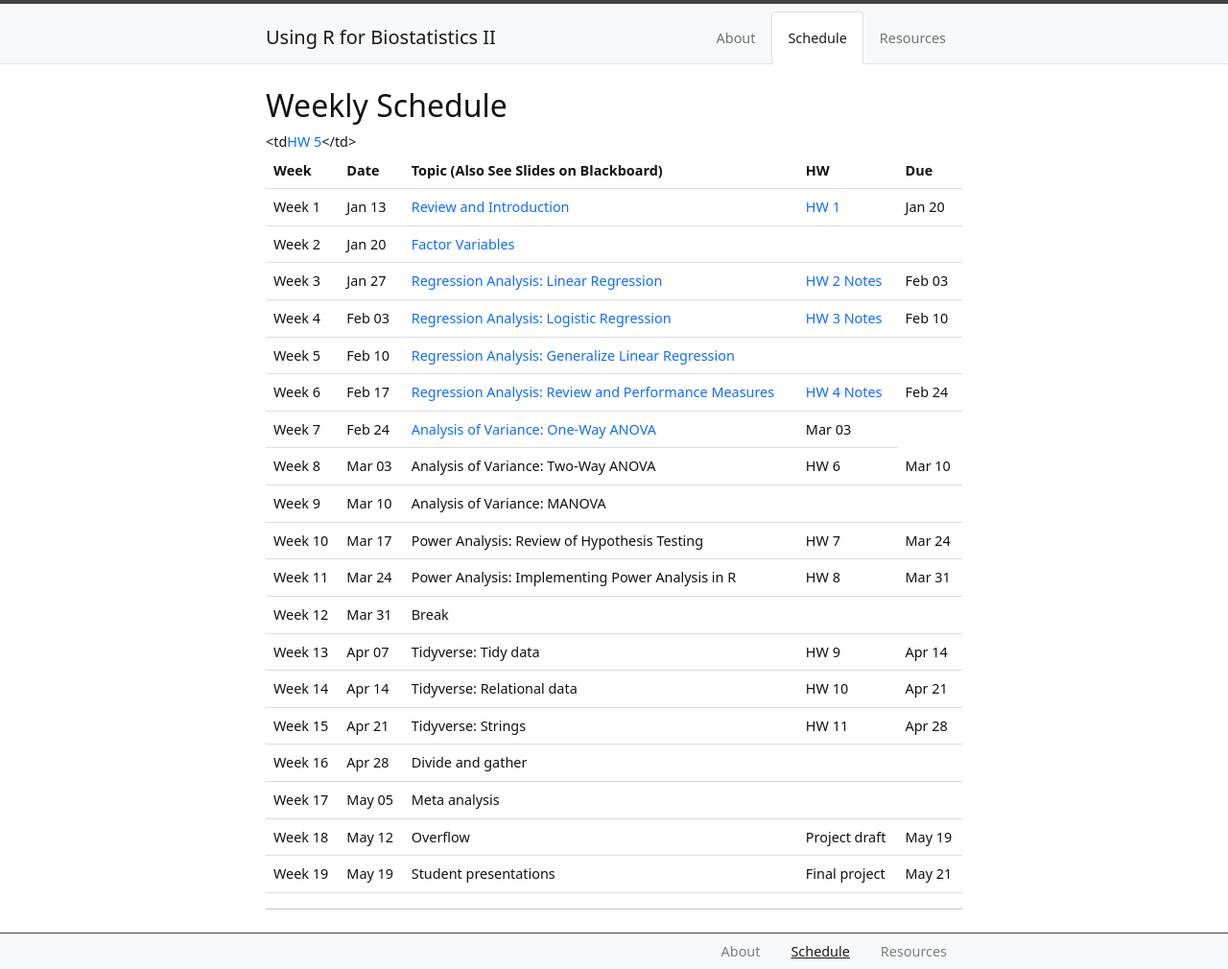
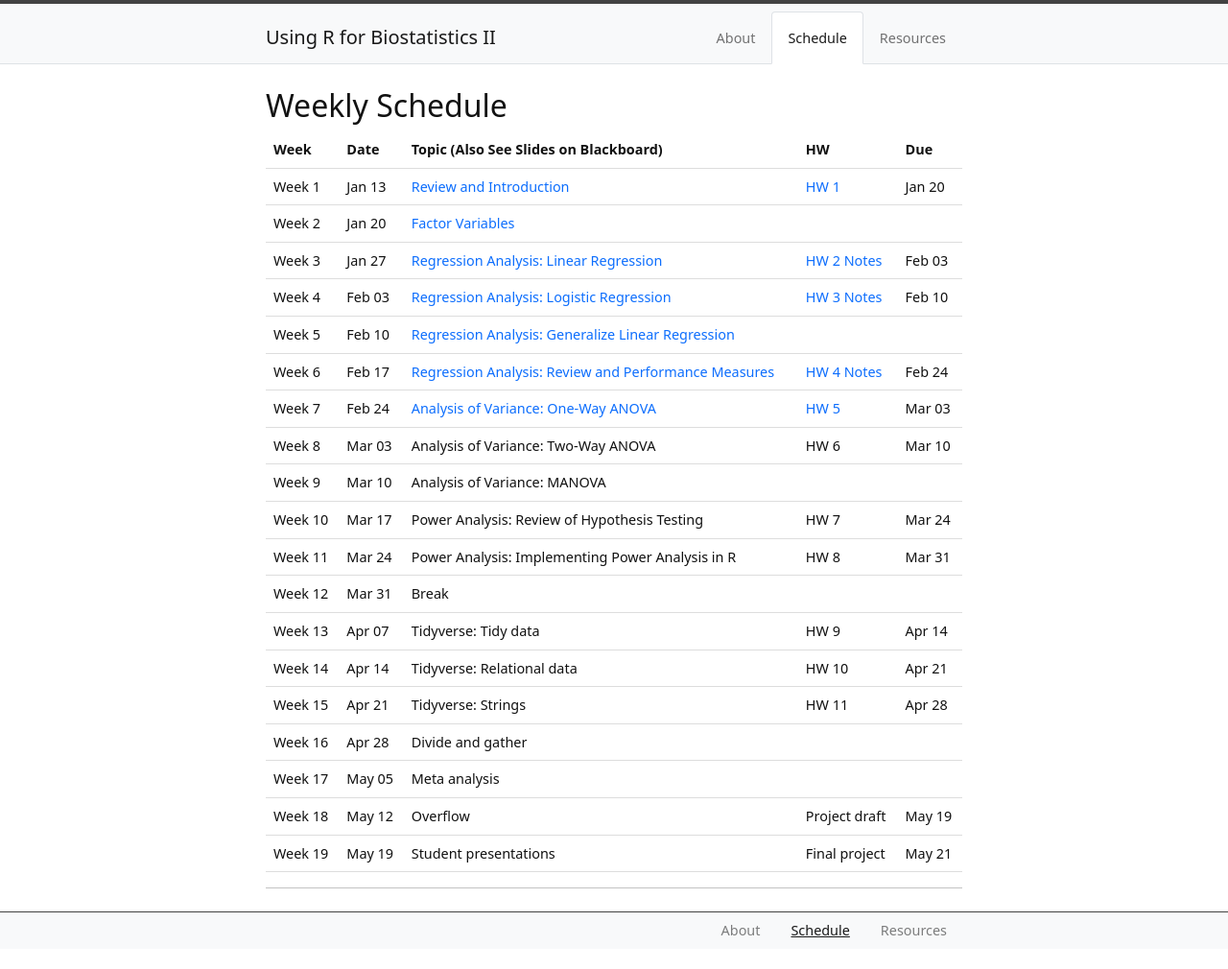
Before and after one commit to XiaoyuLiang/BIOE806-Spring2022, a Jekyll site: the page built from content/2-Schedule.md, in a window 1280 px wide. Shown: the whole page at 96% size. Built offline with Jekyll 4.4.1, drawn with Linux system fonts in a browser that asks for light colours; after the commit the page ends 989 px from its top, so only the background shows below that.

```diff
--- a/content/2-Schedule.md
+++ b/content/2-Schedule.md
@@ -77,7 +77,7 @@ tr:hover {background-color: #D6EEEE;}
     <td>Week 7</td>
     <td>Feb 24</td>
     <td><a href="/BIOE806-Spring2022/Lecture/7-Analysis-of-Variance-One-Way-ANOVA.html">Analysis of Variance: One-Way ANOVA</a></td>
-    <td<a href="/BIOE806-Spring2022/HW/HW5.html">HW 5</a></td>
+    <td><a href="/BIOE806-Spring2022/HW/HW5.html">HW 5</a></td>
     <td>Mar 03</td>
   </tr>
     <tr>
```
